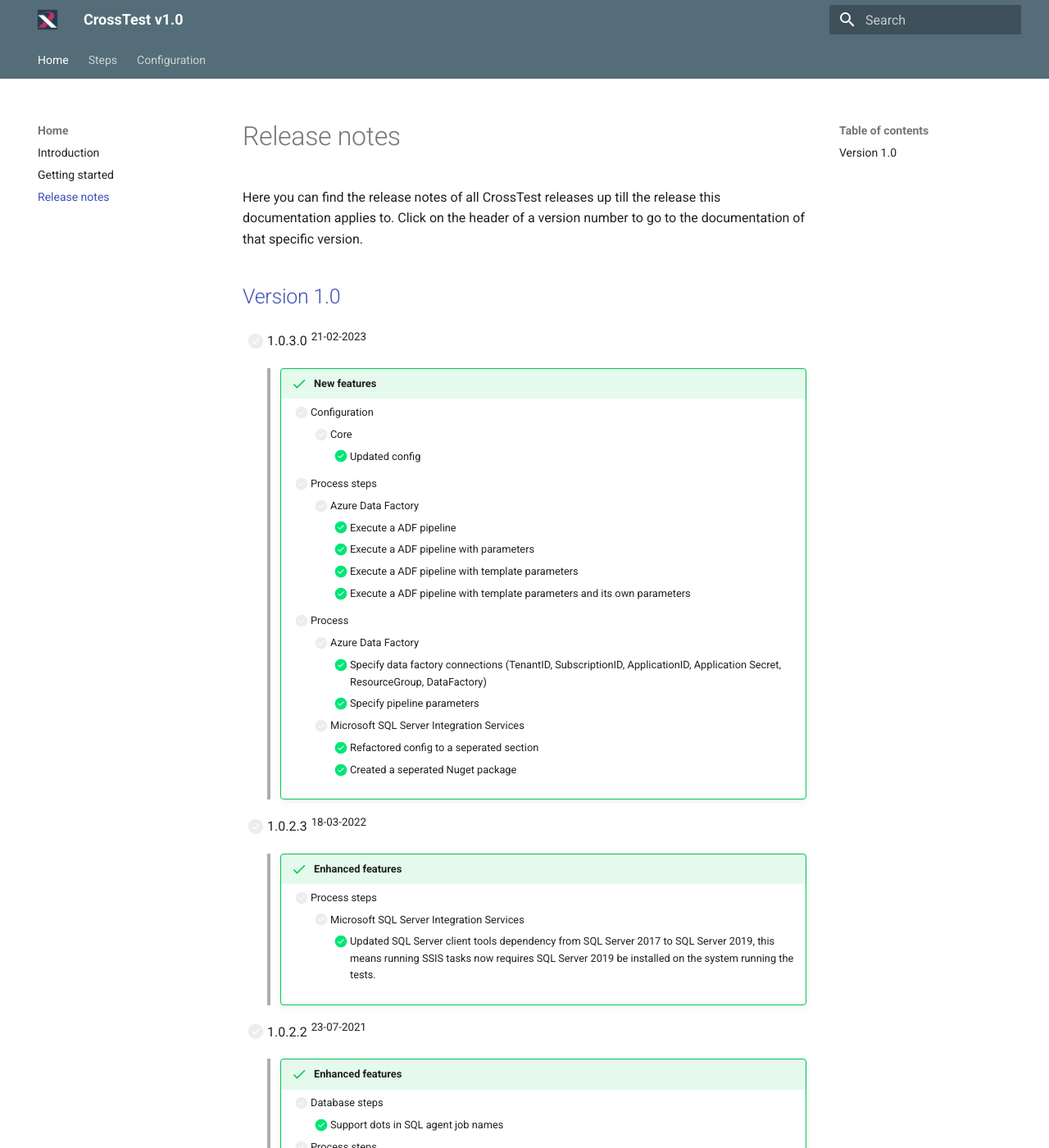
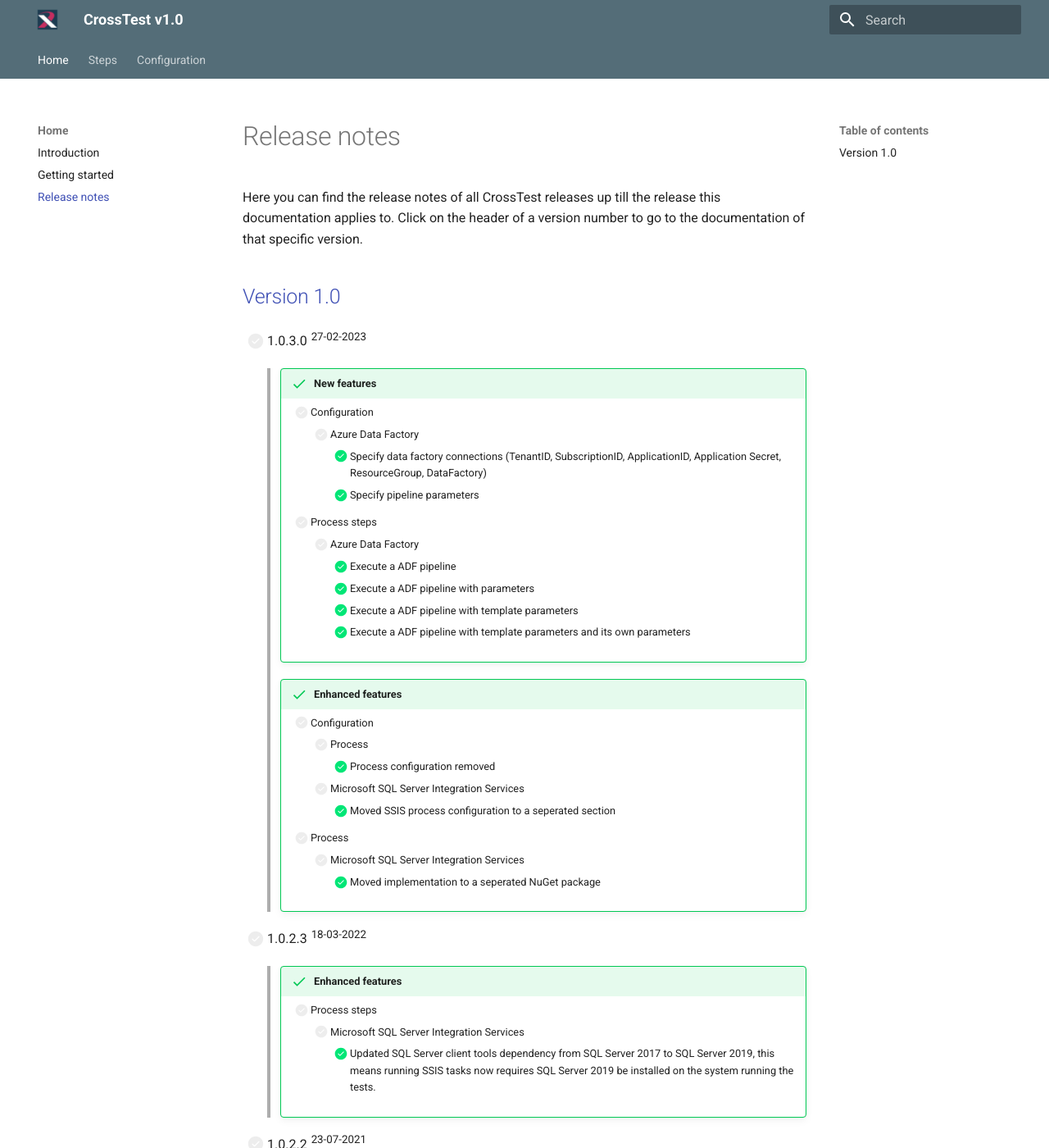
Before and after one commit to CrossBreezeNL/CrossTest_DotNet_SpecFlow, an MkDocs documentation site: the page built from Documentation/docs/ReleaseNotes.md, in a window 1280 px wide and 1400 px high. Shown: the whole window at 82% size. Built offline with MkDocs 1.6.1 and Material for MkDocs 9.7.7, drawn with Linux system fonts in a browser that asks for light colours.

Commit message:
Updated release notes.

```diff
--- a/Documentation/docs/ReleaseNotes.md
+++ b/Documentation/docs/ReleaseNotes.md
@@ -21,24 +21,27 @@
 [//]: # (>         * [X] Some issue...)
 
 ## [Version 1.0](../1.0/)
-- [ ] 1.0.3.0 <sup>21-02-2023</sup>
+- [ ] 1.0.3.0 <sup>27-02-2023</sup>
 > !!! success "New features"
 >     * [ ] Configuration
->         * [ ] Core
->             - [X] Updated config
+>         * [ ] Azure Data Factory
+>             - [X] Specify data factory connections (TenantID, SubscriptionID, ApplicationID, Application Secret, ResourceGroup, DataFactory)
+>             - [X] Specify pipeline parameters
 >     * [ ] Process steps
 >         * [ ] Azure Data Factory
 >             - [X] Execute a ADF pipeline
 >             - [X] Execute a ADF pipeline with parameters
 >             - [X] Execute a ADF pipeline with template parameters
 >             - [X] Execute a ADF pipeline with template parameters and its own parameters
+> !!! success "Enhanced features"
+>     * [ ] Configuration
+>         * [ ] Process
+>             - [X] Process configuration removed
+>         * [ ] Microsoft SQL Server Integration Services
+>             - [X] Moved SSIS process configuration to a seperated section
 >     * [ ] Process
->         * [ ] Azure Data Factory
->             - [X] Specify data factory connections (TenantID, SubscriptionID, ApplicationID, Application Secret, ResourceGroup, DataFactory)
->             - [X] Specify pipeline parameters
 >         * [ ] Microsoft SQL Server Integration Services
->             - [X] Refactored config to a seperated section
->             - [X] Created a seperated Nuget package
+>             - [X] Moved implementation to a seperated NuGet package
 
 - [ ] 1.0.2.3 <sup>18-03-2022</sup>
 > !!! success "Enhanced features"
```
